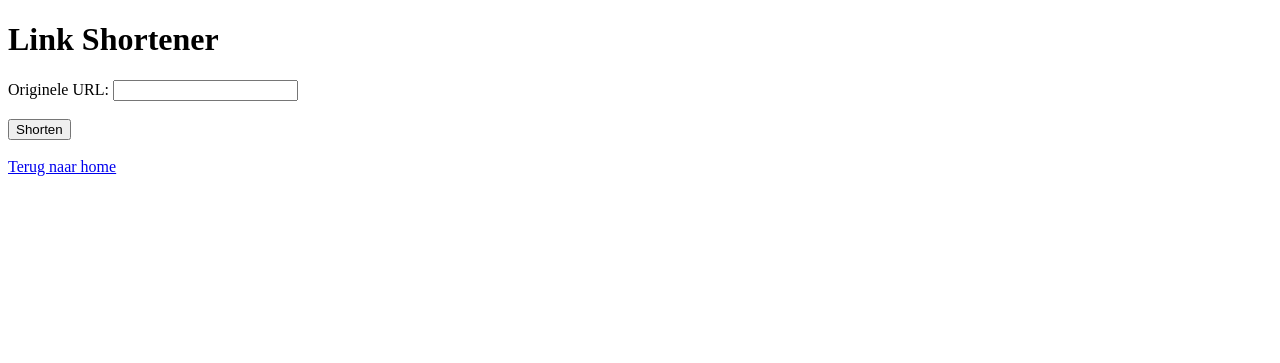
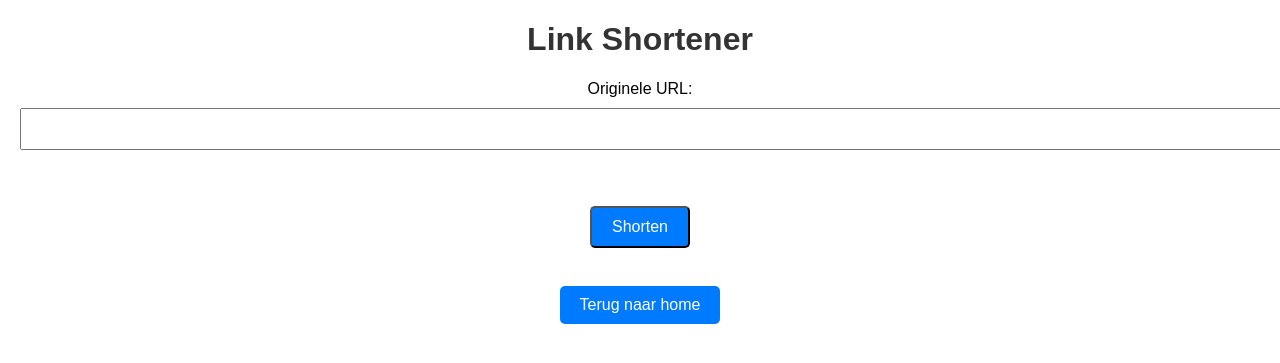
Before and after one commit to audixdev/opencloud, a PHP site: page /shortner.php in a window 1280 px wide. Shown: the top 363 px of the page. Run offline with PHP 8.4, Linux system fonts and the light colour scheme; the visitor is signed in with stand-in values (Sample User, id 1).

Commit message:
massive css update

```diff
--- a/index.php
+++ b/index.php
@@ -3,7 +3,8 @@
 <head>
     <meta charset="UTF-8">
     <meta name="viewport" content="width=device-width, initial-scale=1.0">
-    <title>Welcome to Cloudsite</title>
+    <title>Welcome to Opencloud</title>
+    <link rel="icon" type="image/x-icon" href="/opencloud/opencloud/logo/icon.png" />
     <style>
         body {
             font-family: Arial, sans-serif;
@@ -50,6 +51,8 @@
         echo "<a href='files.php' class='button'>Je bestanden</a>";
         echo "<a href='links.php' class='button'>Je links</a>";
         echo "</div>";
+        echo "<hr>";
+        echo "Welcome to v0.5-beta1";
         echo "<p>This is your home page.</p>";
         echo "<a href='logout.php' class='button'>Logout</a>";
     } else {
--- a/login.php
+++ b/login.php
@@ -3,7 +3,7 @@
 <head>
     <meta charset="UTF-8">
     <meta name="viewport" content="width=device-width, initial-scale=1.0">
-    <title>Cloudsite - Login</title>
+    <title>Opencloud - Login</title>
 </head>
 <body>
     <h1>Login</h1>
--- a/register.php
+++ b/register.php
@@ -3,7 +3,7 @@
 <head>
     <meta charset="UTF-8">
     <meta name="viewport" content="width=device-width, initial-scale=1.0">
-    <title>Cloudsite - Registreren</title>
+    <title>Opencloud - Registreren</title>
 </head>
 <body>
     <h1>Registreren</h1>
--- a/shortner.php
+++ b/shortner.php
@@ -4,6 +4,66 @@
     <meta charset="UTF-8">
     <meta name="viewport" content="width=device-width, initial-scale=1.0">
     <title>Link Shortener</title>
+    <link rel="icon" type="image/x-icon" href="/opencloud/opencloud/logo/icon.png" />
+    <style>
+        body {
+            font-family: Arial, sans-serif;
+            text-align: center;
+            margin: 20px;
+        }
+
+        h1 {
+            color: #333;
+        }
+
+        form {
+            margin-top: 20px;
+        }
+
+        label, input {
+            display: block;
+            margin: 10px auto;
+        }
+
+        input[type="text"] {
+            width: 100%;
+            padding: 10px;
+            font-size: 16px;
+        }
+
+        input[type="submit"] {
+            display: inline-block;
+            padding: 10px 20px;
+            font-size: 16px;
+            background-color: #007BFF;
+            color: #fff;
+            text-decoration: none;
+            border-radius: 5px;
+            cursor: pointer;
+            transition: background-color 0.3s;
+        }
+
+        input[type="submit"]:hover {
+            background-color: #0056b3;
+        }
+
+        a.button {
+            display: inline-block;
+            padding: 10px 20px;
+            font-size: 16px;
+            background-color: #007BFF;
+            color: #fff;
+            text-decoration: none;
+            border-radius: 5px;
+            margin: 10px;
+            cursor: pointer;
+            transition: background-color 0.3s;
+        }
+
+        a.button:hover {
+            background-color: #0056b3;
+        }
+    </style>
 </head>
 <body>
     <h1>Link Shortener</h1>
@@ -17,12 +77,13 @@
     if(isset($_SESSION['username'])){
         if ($_SERVER["REQUEST_METHOD"] == "POST") {
             $original_url = $_POST['url'];
+            $user_id = $_SESSION['user_id']; // Voeg deze regel toe om de user_id op te halen
 
             // Genereer een willekeurige string van 6 tekens
             $short_code = substr(str_shuffle("0123456789abcdefghijklmnopqrstuvwxyzABCDEFGHIJKLMNOPQRSTUVWXYZ"), 0, 6);
 
             // Voeg de korte URL toe aan de database
-            $sql = "INSERT INTO links (original_url, short_code) VALUES ('$original_url', '$short_code')";
+            $sql = "INSERT INTO links (original_url, short_code, user_id) VALUES ('$original_url', '$short_code', '$user_id')"; // Voeg user_id toe aan de query
             if ($conn->query($sql) === TRUE) {
                 $short_url = $_SERVER['HTTP_HOST'] . '/opencloud/opencloud/short.php?code=' . $short_code;
                 echo "Korte URL: <a href='$short_url' target='_blank'>$short_url</a>";
@@ -44,6 +105,6 @@
     </form>
 
     <br>
-    <a href="index.php">Terug naar home</a>
+    <a href="index.php" class="button">Terug naar home</a>
 </body>
 </html>
```
Also changed, not shown: files.php (+32 -4 lines), links.php (+43 -3 lines), upload.php (+61 -1 lines), logo/icon.png (added).
